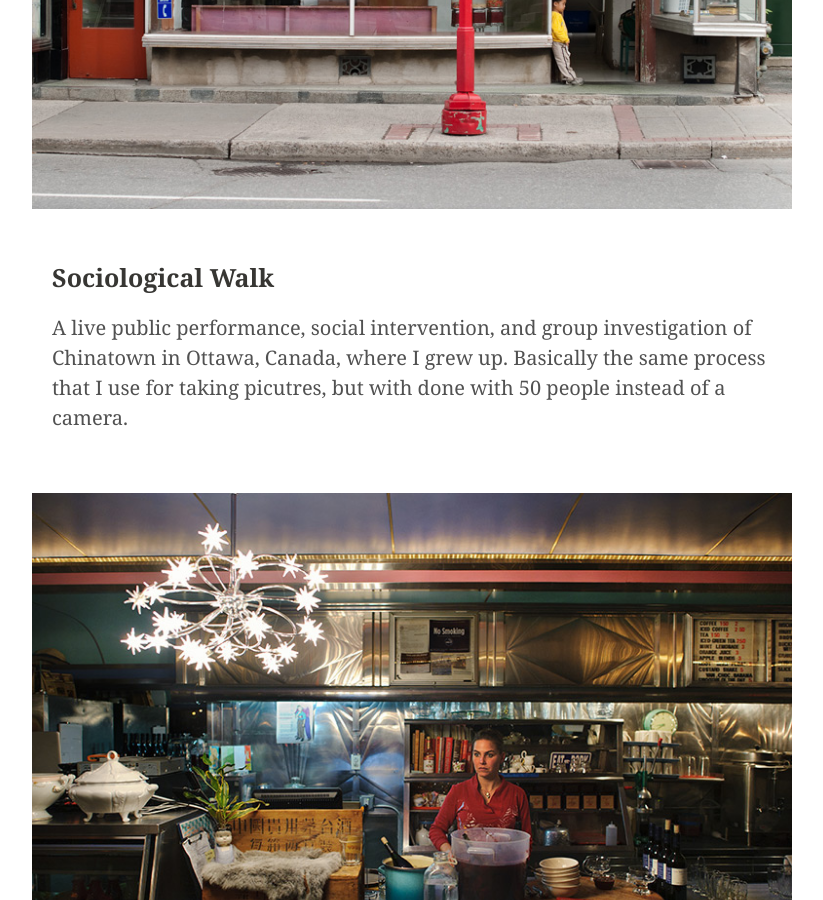
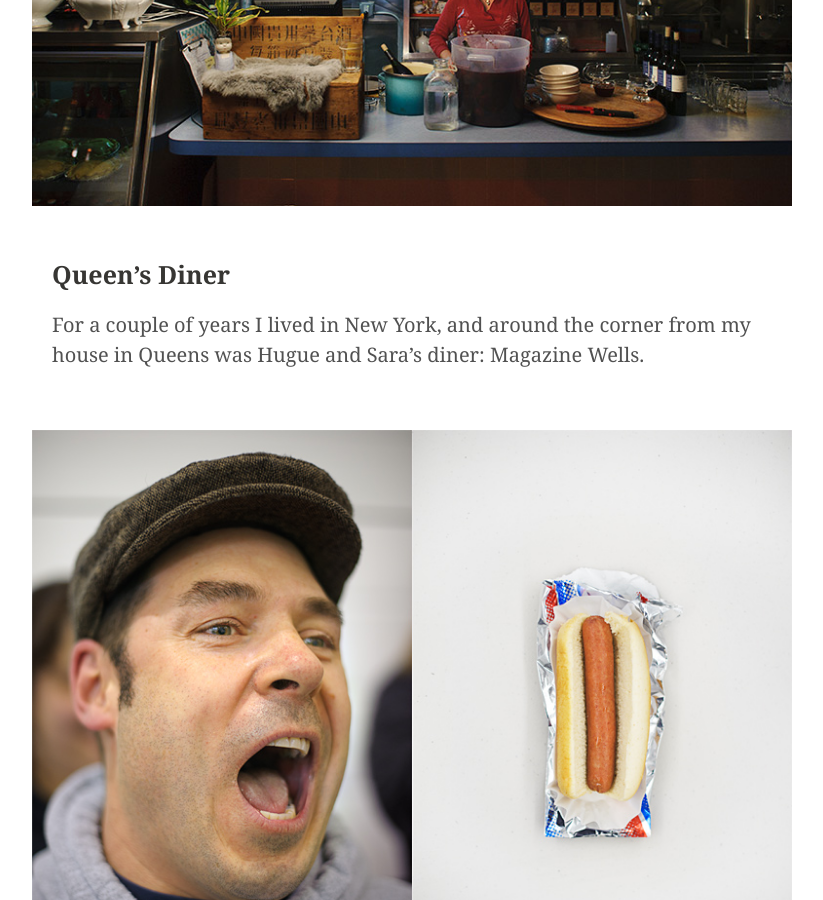
Before and after one commit to jacksoncouse/jacksoncouse.github.io, a Jekyll site: the page built from projects.md, in a window 1280 px wide and 900 px high, scrolled down 621 px. Shown: the whole window, without its empty margins (228-1051 px from the left). Built offline with Jekyll 4.4.1, drawn with Linux system fonts in a browser that asks for light colours; Markdown is read by kramdown in place of the engine named in the settings; some of the changed text lies outside the part shown.

Commit message:
reordered projects

```diff
--- a/projects.md
+++ b/projects.md
@@ -2,14 +2,6 @@
 layout: page
 title: Projects
 ---
-
-<figure>
-  <img src="/public/images/2012-sociological-walk_somerset-west.jpg" alt="Tang Coin Laundry on Somerset West in Chinatown in Ottawa Canada" />
-</figure>
-
-### Sociological Walk
-
-A live public performance, social intervention, and group investigation of Chinatown in Ottawa, Canada, where I grew up. Basically the same process that I use for taking picutres, but with done with 50 people instead of a camera.
 
 <figure>
   <img src="/public/images/2010-m-wells-diner.jpg" />
@@ -34,3 +26,11 @@
 ### Playing House
 
 Fait Maison (French for "home made") was an art collective and performance series in Gatineau, Quebec. I photographed their performances for three years.
+
+<figure>
+  <img src="/public/images/2012-sociological-walk_somerset-west.jpg" alt="Tang Coin Laundry on Somerset West in Chinatown in Ottawa Canada" />
+</figure>
+
+### Sociological Walk
+
+A live public performance, social intervention, and group investigation of Chinatown in Ottawa, Canada, where I grew up. Basically the same process that I use for taking picutres, but with done with 50 people instead of a camera.
```
